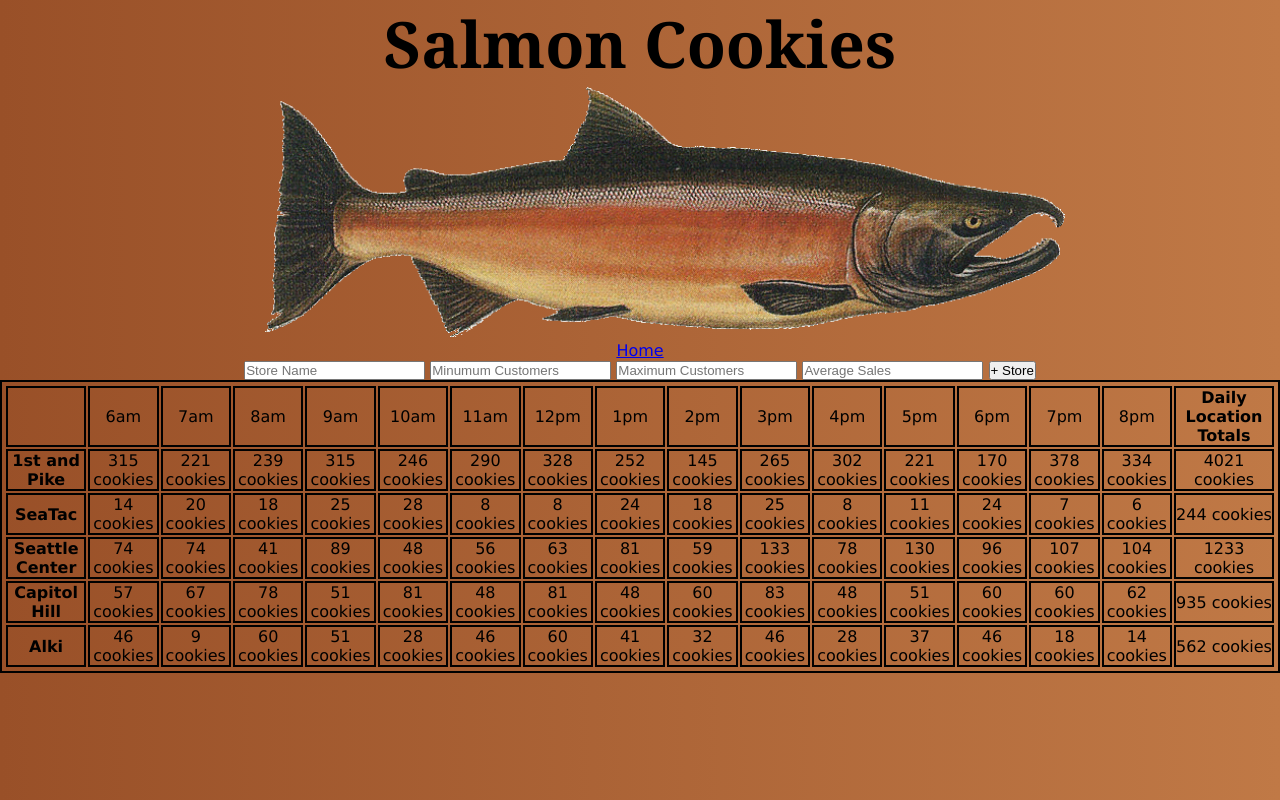
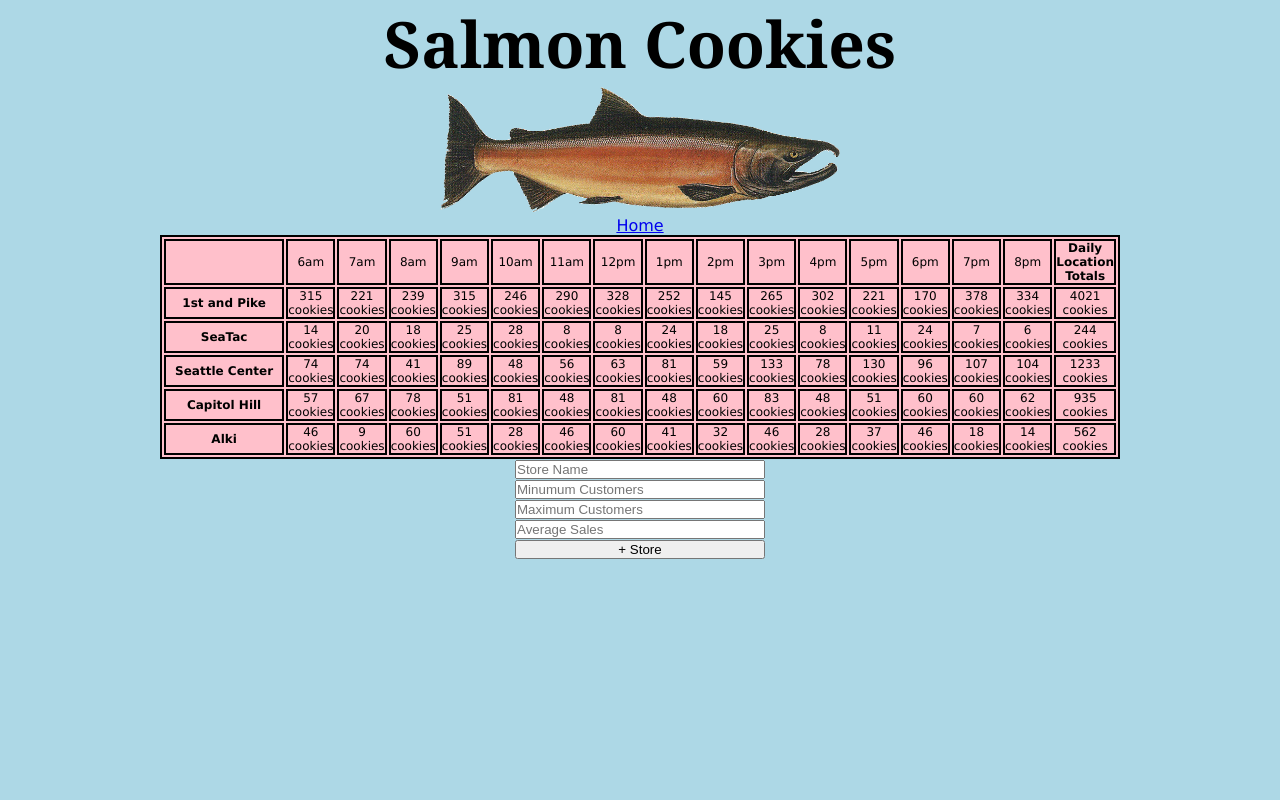
Before and after one commit to StephanieDover/cookie-stand, a plain HTML site: page sales.html in a window 1280 px wide. Drawn offline with Linux system fonts and the light colour scheme.

Commit message:
this is my start to styling the sales page.

```diff
--- a/sales.html
+++ b/sales.html
@@ -2,14 +2,22 @@
 <html>
 <head>
   <title>Salmon Cookies</title>
+    <link type="text/css" rel="stylesheet" href='style.css'/>
 </head>
 <body>
+
   <header>
     <h1>Salmon Cookies</h1>
-    <img src='salmon.png'/>
+    <img src='salmon.png'>
+    <nav><a href='index.html'>Home</a>
+    </nav>
   </header>
-  <nav><a href='index.html'>Home</a>
-  </nav>
+
+  <div id='table'>
+   <table id= 'sales-estimates'>
+   </table>
+ </div>
+
   <section>
   <form id='store-generator'>
      <input name='newStoreName' type='text' placeholder="Store Name"/>
@@ -19,14 +27,9 @@
      <button type='submit'>+ Store</button>
    </form>
  </section>
-  <section>
-    <table>
- <tr id= 'sales-estimates'></tr>
- </table>
- </section>
+
  <footer>
  </footer>
  <script src='app.js'></script>
- <link type="text/css" rel="stylesheet" href='style.css'/>
 </body>
 </html>
--- a/style.css
+++ b/style.css
@@ -1,20 +1,19 @@
 /* reset */
 * {
+  width: 100%;
   padding: 0;
   margin: 0;
   box-sizing: border-box;
 }
 html {
-  height: 100%;
-  width: 100%
+  width: 100%;
 }
 body {
-  width:100%;
-  height: 100%;
+  width: 960px;
   margin: auto;
   font-family: Verdana, sans-serif;
-  background: linear-gradient(-90deg, #C07946, #995028);
-    text-align: center;
+  background-color: lightblue;
+  text-align: center;
 }
 li {
   font-family: Verdana, sans-serif;
@@ -31,8 +30,7 @@ h1 {
   font-size: 4em;
 }
 img {
-  width: 800px;
-  margin-left: 50px;
+  width: 400px;
   display: inline-block;
 }
 nav {
@@ -41,3 +39,12 @@ nav {
 table, th, tr, td {
 border: 2px solid black;
 }
+#table {
+background-color: pink;
+font-size: 12px;
+}
+
+#store-generator {
+  width: 250px;
+  display: inline-block;
+}
```
